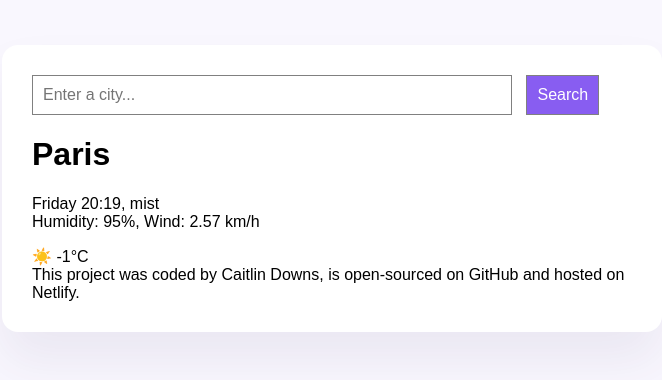
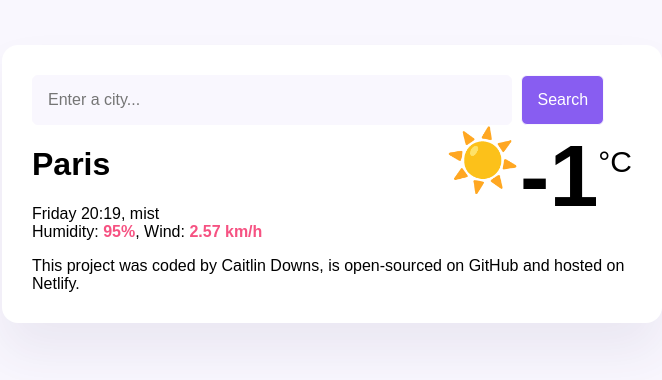
Before and after one commit to caidle/weather-app-homework, a plain HTML site: page index.html in a window 1280 px wide. Shown: the whole page, without its empty margins (308-970 px from the left). Drawn offline with Linux system fonts and the light colour scheme; a web font is replaced by a local one.

Commit message:
More styling, positioned elements

```diff
--- a/index.html
+++ b/index.html
@@ -25,10 +25,21 @@
           <input id="search-form-submit-button" type="submit" value="Search" />
         </form>
       </header>
-      <main>
-        <h1>Paris</h1>
-        <p>Friday 20:19, mist<br />Humidity: 95%, Wind: 2.57 km/h</p>
-        <div>☀️ -1°C</div>
+      <main class="weather-info">
+        <span id="weather-info-left"
+          ><h1 class="city">Paris</h1>
+          <p class="weather-details">
+            <span id="date-time">Friday 20:19</span>,
+            <span id="weather-details-description">mist</span><br />Humidity:
+            <strong id="humidity">95%</strong>, Wind:
+            <strong id="wind-speed">2.57 km/h</strong>
+          </p>
+        </span>
+        <div id="weather-info-right">
+          <div id="icon">☀️</div>
+          <div id="temperature">-1</div>
+          <div id="units">°C</div>
+        </div>
       </main>
       <footer>
         This project was coded by Caitlin Downs, is open-sourced on GitHub and
--- a/src/style.css
+++ b/src/style.css
@@ -13,17 +13,47 @@ body {
 }
 
 #search-form-input {
-  padding: 10px;
+  padding: 15px;
   width: 80%;
   font-size: 16px;
-  border: 1px solid gray;
+  border: 1px solid #f9f7fe;
+  border-radius: 6px;
+  background-color: #f9f7fe;
 }
 
 #search-form-submit-button {
   background-color: #885df1;
-  padding: 10px;
-  margin-left: 10px;
-  border: 1px solid gray;
+  padding: 15px;
+  margin-left: 5px;
+  border: 1px solid #f9f7fe;
   color: white;
   font-size: 16px;
+  border-radius: 6px;
 }
+
+.weather-info {
+  display: flex;
+  justify-content: space-between;
+}
+
+strong {
+  color: #f65282;
+}
+
+#weather-info-right {
+  display: flex;
+}
+
+#icon {
+  font-size: 60px;
+}
+
+#temperature {
+  font-size: 88px;
+  font-weight: bold;
+}
+
+#units {
+  font-size: 30px;
+  margin-top: 20px;
+}
```
